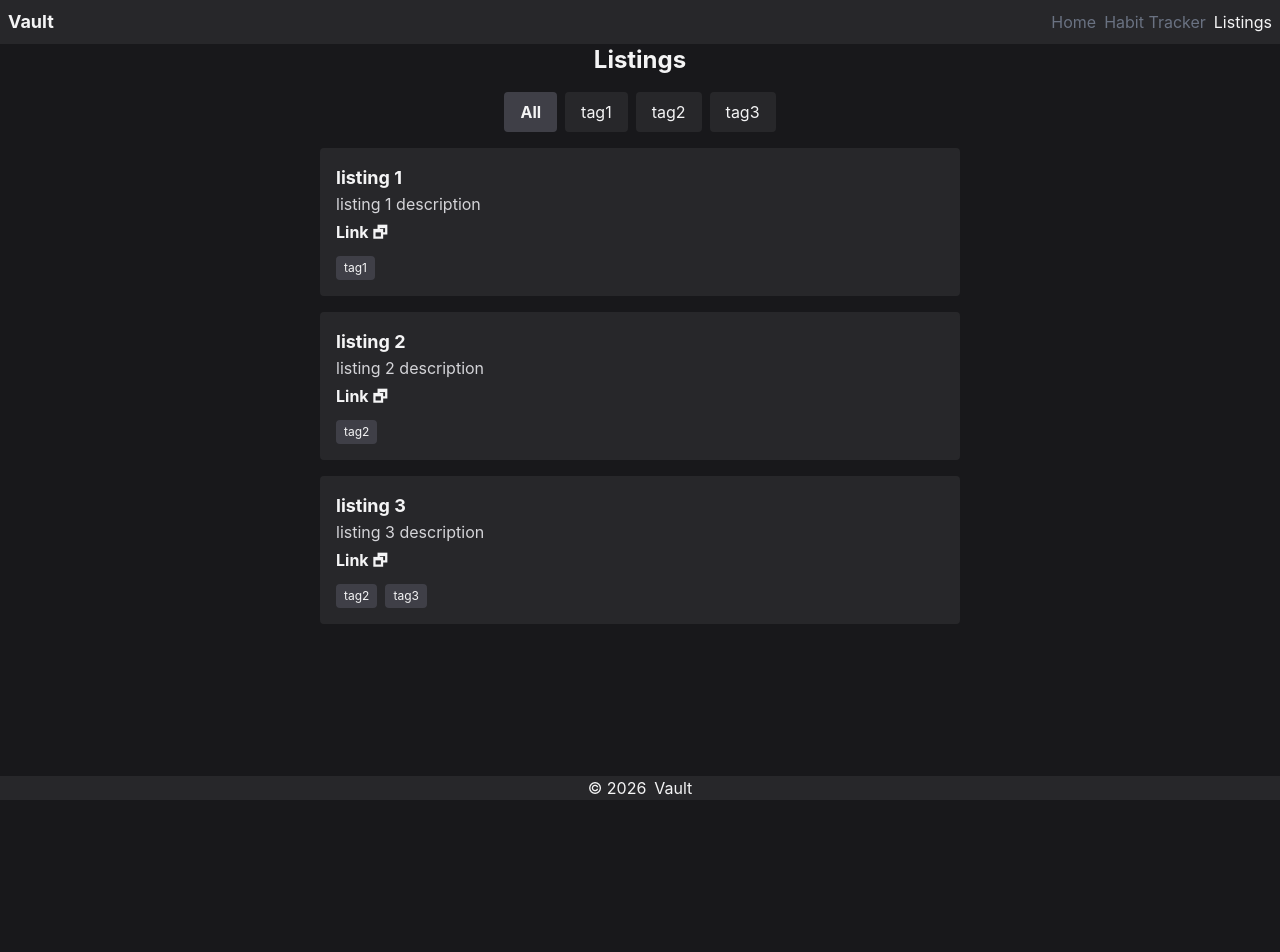
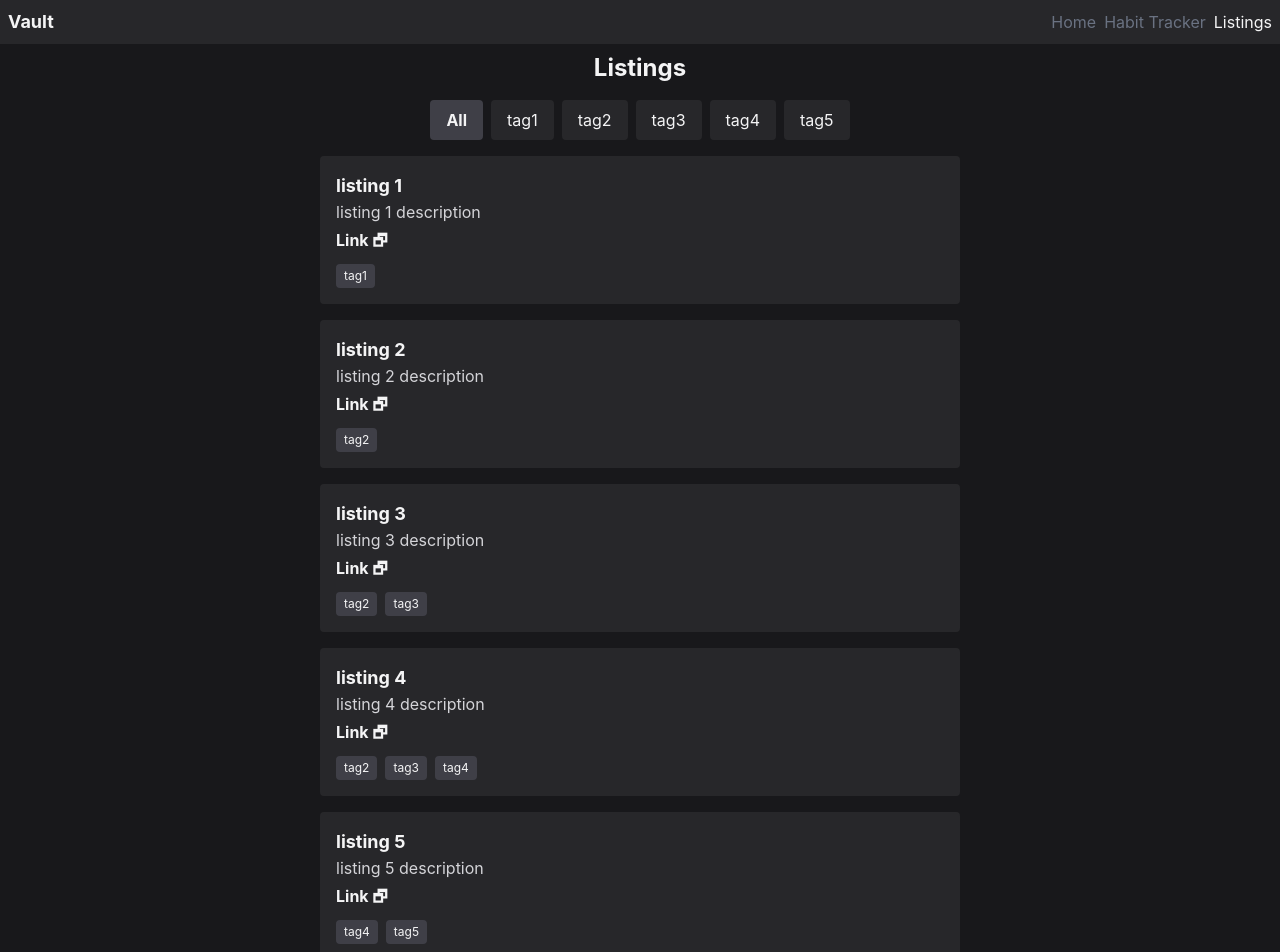
Before and after one commit to Dimterion/vault, a React (Vite) app: page /listings in a window 1280 px wide. Shown: the top 952 px of the page. Before the commit the page ends 800 px from the top, so only its background shows below. Built offline with nearby package versions, Linux system fonts and the light colour scheme.

Commit message:
adjust ListingsPage elements

```diff
--- a/src/assets/data/listings.ts
+++ b/src/assets/data/listings.ts
@@ -1,23 +1,37 @@
 export const listings = [
   {
-    id: "1",
+    id: 1,
     name: "listing 1",
     description: "listing 1 description",
     link: "https://example.com/",
     tags: ["tag1"],
   },
   {
-    id: "2",
+    id: 2,
     name: "listing 2",
     description: "listing 2 description",
     link: "https://example.com/",
     tags: ["tag2"],
   },
   {
-    id: "3",
+    id: 3,
     name: "listing 3",
     description: "listing 3 description",
     link: "https://example.com/",
     tags: ["tag2", "tag3"],
   },
+  {
+    id: 4,
+    name: "listing 4",
+    description: "listing 4 description",
+    link: "https://example.com/",
+    tags: ["tag2", "tag3", "tag4"],
+  },
+  {
+    id: 5,
+    name: "listing 5",
+    description: "listing 5 description",
+    link: "https://example.com/",
+    tags: ["tag4", "tag5"],
+  },
 ];
--- a/src/components/ListingItem.tsx
+++ b/src/components/ListingItem.tsx
@@ -1,5 +1,5 @@
 type Listing = {
-  id: string;
+  id: number;
   name: string;
   description: string;
   link: string;
--- a/src/pages/listings.tsx
+++ b/src/pages/listings.tsx
@@ -18,9 +18,12 @@ export default function ListingsPage() {
 
   return (
     <main className="flex flex-col items-center gap-4">
-      <h2 className="text-2xl font-bold">Listings</h2>
+      <h2 className="mt-2 text-2xl font-bold">Listings</h2>
 
-      <nav aria-label="Tag filters" className="flex gap-2">
+      <nav
+        aria-label="Tag filters"
+        className="flex flex-row flex-wrap justify-center gap-2"
+      >
         <Button
           onClick={() => setActiveTag(null)}
           className={`cursor-pointer rounded px-4 py-2 transition-colors ${
```
